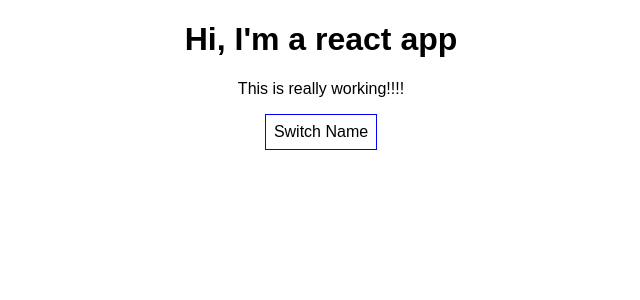
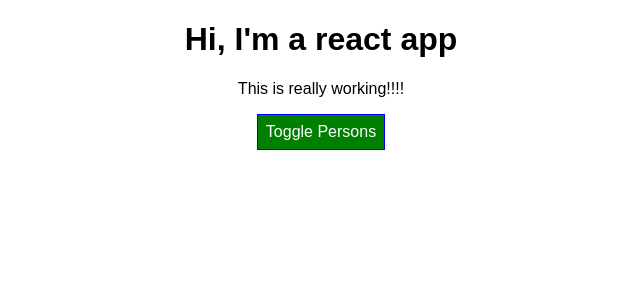
Before and after one commit to jeffarrubla/react-complete-guide, a React (Create React App) app: page / in a window 1280 px wide. Shown: the top 300 px of the page, without its empty margins (319-959 px from the left). Built offline with nearby package versions, Linux system fonts and the light colour scheme.

Commit message:
Setting styles dynamically

```diff
--- a/src/App.js
+++ b/src/App.js
@@ -47,7 +47,8 @@
 
   render(){
     const style = {
-      backgroundColor: 'white',
+      backgroundColor: 'green',
+      color: 'white',
       font: 'inherit',
       border: '1px solid blue',
       padding: '8px',
@@ -69,6 +70,8 @@
           })}
         </div>
       );
+
+      style.backgroundColor = 'red';
     }
 
     return (
@@ -77,7 +80,7 @@
         <p>This is really working!!!! </p>
         <button
           style={style}
-          onClick={this.togglePersonsHandler}>Switch Name</button>
+          onClick={this.togglePersonsHandler}>Toggle Persons</button>
         {persons}
       </div>
     )
```
